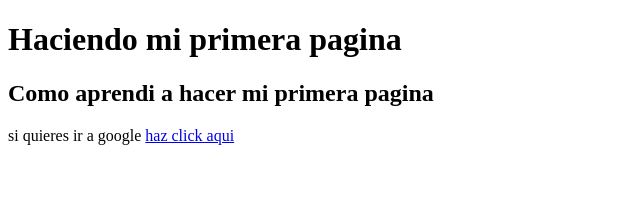
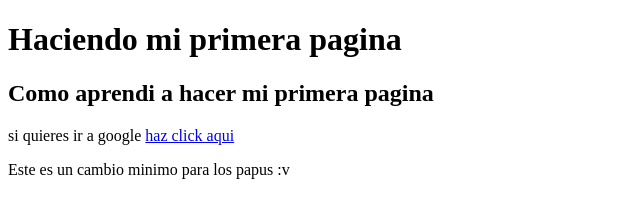
Before and after one commit to Seimusss/la_pagina_de_los_papus, a plain HTML site: page index.html in a window 1280 px wide. Shown: the whole page, without its empty margins (0-640 px from the left). Drawn offline with Linux system fonts and the light colour scheme.

Commit message:
Cambio prueba 1

```diff
--- a/index.html
+++ b/index.html
@@ -9,5 +9,7 @@
 	<h2>Como aprendi a hacer mi primera pagina</h2>
 
 	<p>si quieres ir a google <a><a href="https://google.com"target="_BLANK">haz click aqui</a> </p>
+	<p>Este es un cambio minimo para los papus :v </p>
+
 </body>
 </html>
```
